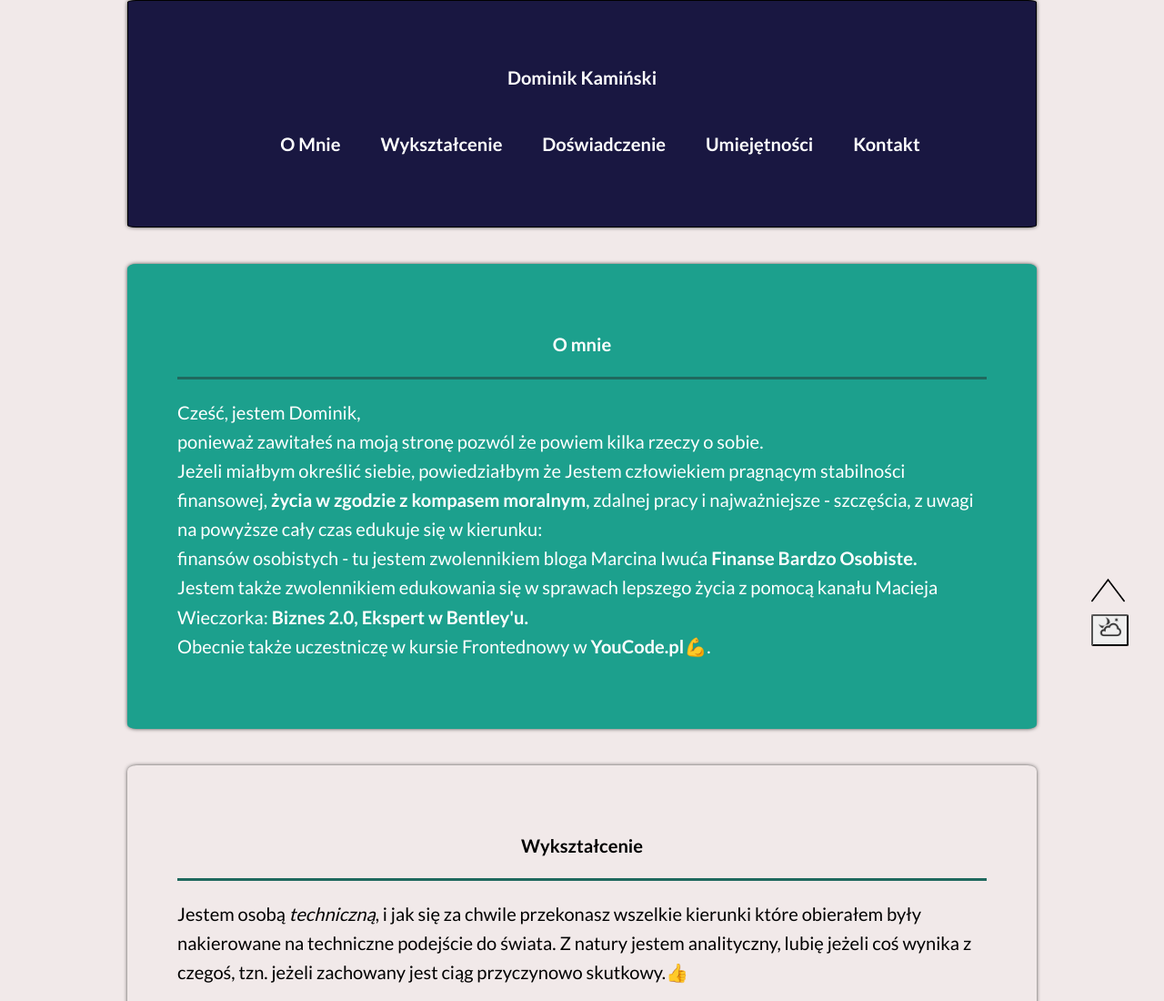
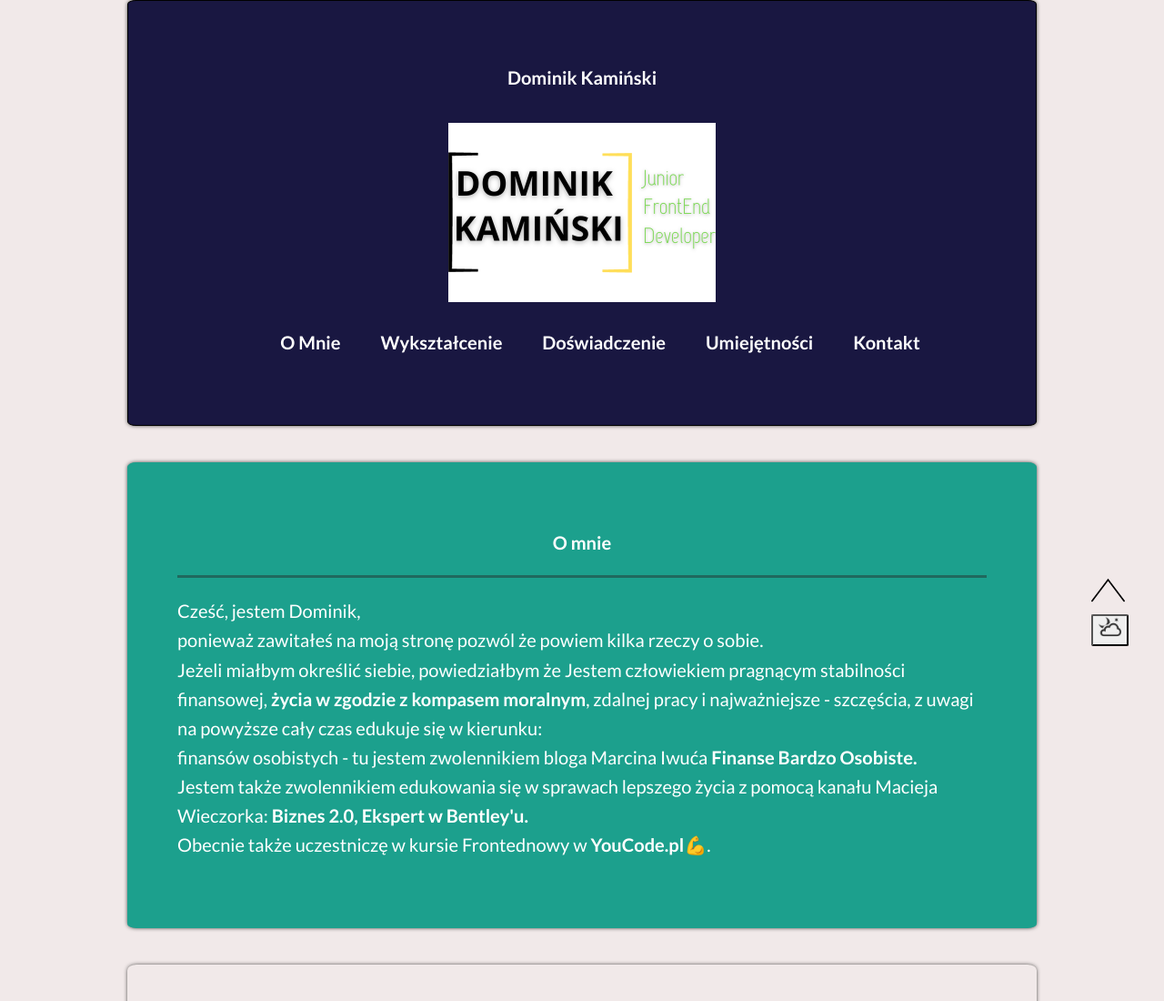
Before and after one commit to DominikKaminskiFrontend/HomePage, a plain HTML site: page index.html in a window 1280 px wide. Shown: the top 1100 px of the page at 91% size. Drawn offline with nearby package versions, Linux system fonts and the light colour scheme.

Commit message:
changed banner

```diff
--- a/index.html
+++ b/index.html
@@ -31,7 +31,7 @@
 
     <header class="section section--banner">
         <h1 class="section__header" id="Intro">Dominik Kamiński</h1>
-
+        <img class="pageLogo" src="img/pageLogo.png" alt="logo strony">
 
         <nav class="navigation">
             <ul class="navigation__List">
```
Also changed, not shown: img/Me.jpg (deleted), img/Me2.jpg (deleted), img/pageLogo.png (added), 1 other file.
